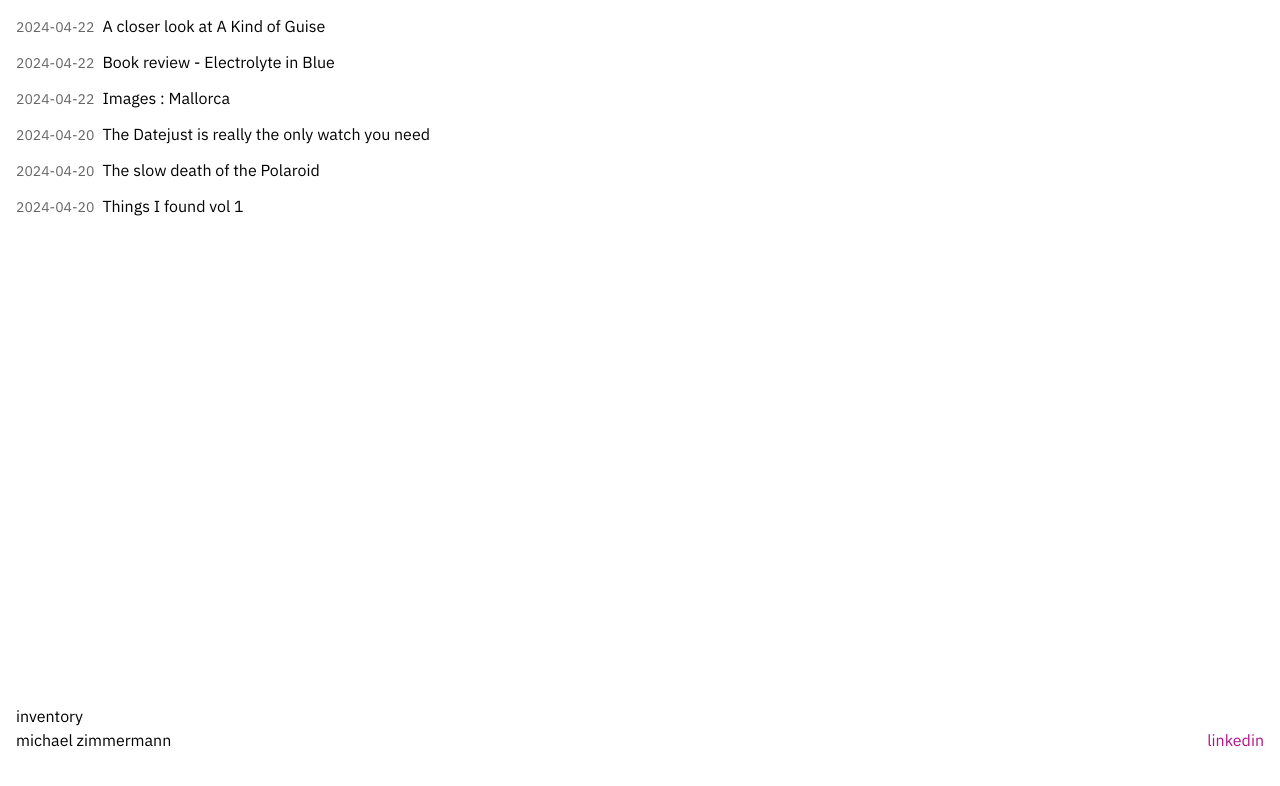
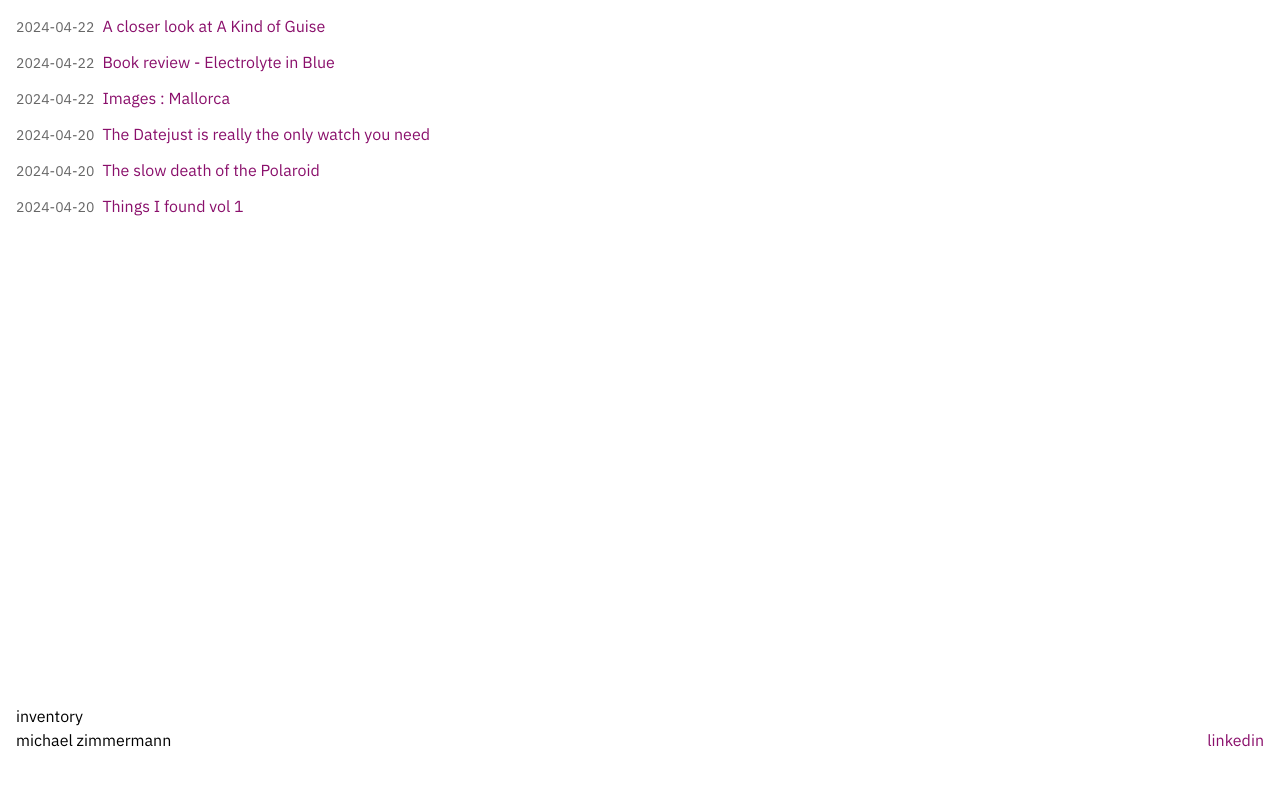
Before and after one commit to writezimmermann/inventory-blog, a Next.js app: page / in a window 1280 px wide. Shown: the top 786 px of the page. Built offline with nearby package versions, Linux system fonts and the light colour scheme.

Commit message:
Add universal link color and style post titles

```diff
--- a/app/globals.css
+++ b/app/globals.css
@@ -24,9 +24,15 @@ body {
   font-family: 'IBM Plex Sans', sans-serif;
 }
 
-a {
-  color: var(--primary-color);
+html body a {
+  color: #8a0f6b !important;
   text-decoration: none;
+  transition: color 0.2s ease;
+}
+
+html body a:hover {
+  color: #AF1386 !important; /* Using your primary color for hover */
+  text-decoration: underline;
 }
 
 main {
--- a/app/page.module.css
+++ b/app/page.module.css
@@ -17,6 +17,13 @@
   font-size: 1rem;
   font-weight: normal;
   display: inline;
+  color: #8a0f6b;
+  transition: color 0.2s ease;
+}
+
+.title:hover {
+  color: #AF1386;
+  text-decoration: underline;
 }
 
 .footer {
```
